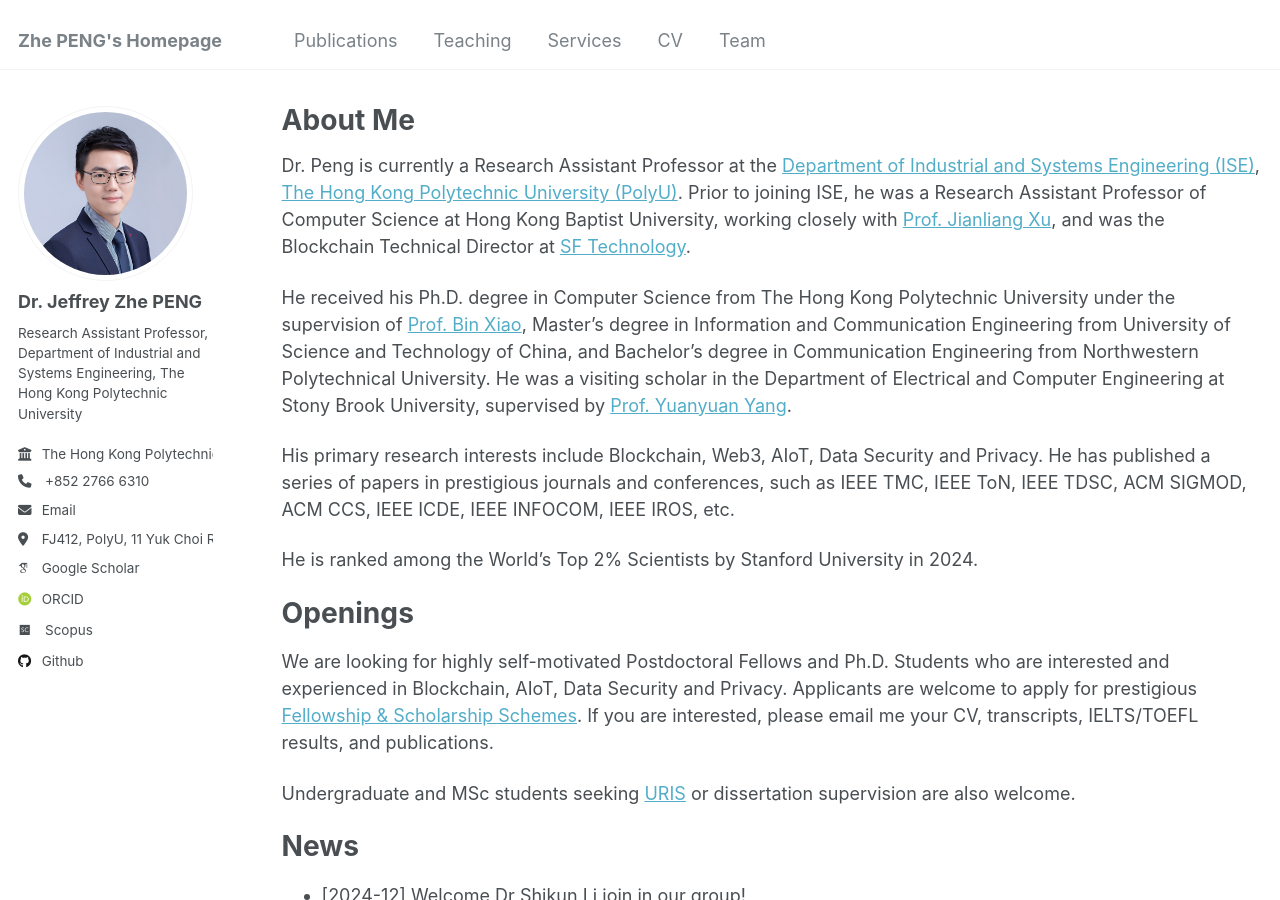
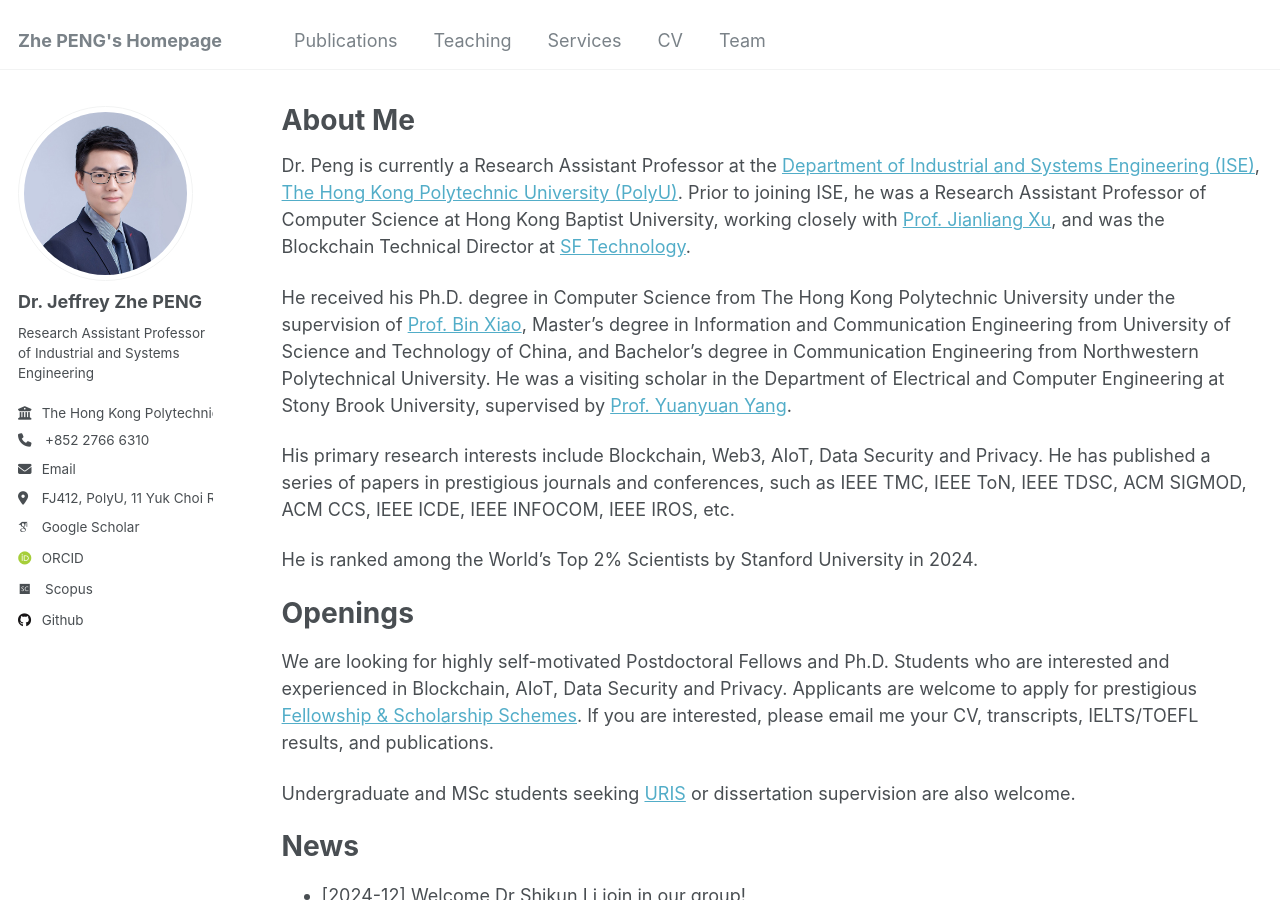
Before and after one commit to PENG-Zhe/peng-zhe.github.io, a Jekyll site: the page built from _pages/about.md, in a window 1280 px wide and 900 px high. Built offline with Jekyll 4.4.1, drawn with Linux system fonts in a browser that asks for light colours; some web fonts are replaced.

Commit message:
Update _config.yml

```diff
--- a/_config.yml
+++ b/_config.yml
@@ -24,7 +24,7 @@ author:
   avatar           : "zhepeng.jpg"
   name             : "Dr. Jeffrey Zhe PENG"
   pronouns         : # example: "she/her"
-  bio              : "Research Assistant Professor, Department of Industrial and Systems Engineering, The Hong Kong Polytechnic University"
+  bio              : "Research Assistant Professor of Industrial and Systems Engineering"
   employer         : "The Hong Kong Polytechnic University"
   tel              : "+852 2766 6310"
   email            : "jeffrey-zhe.peng@polyu.edu.hk"
```
